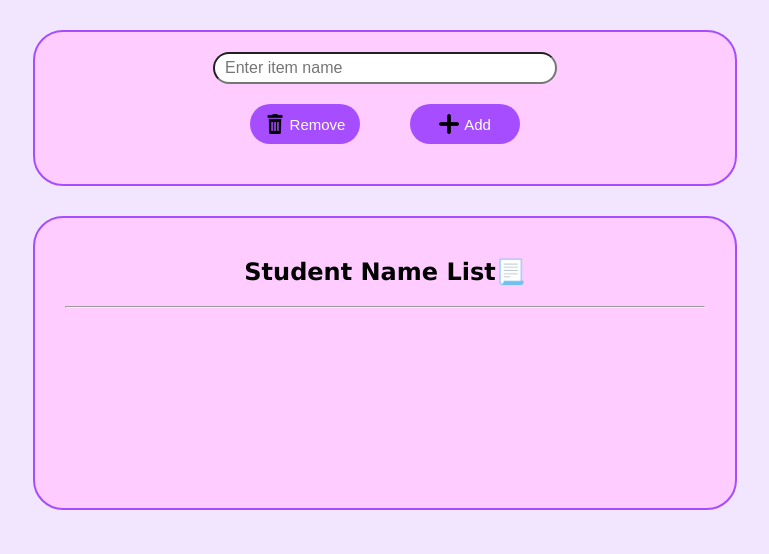
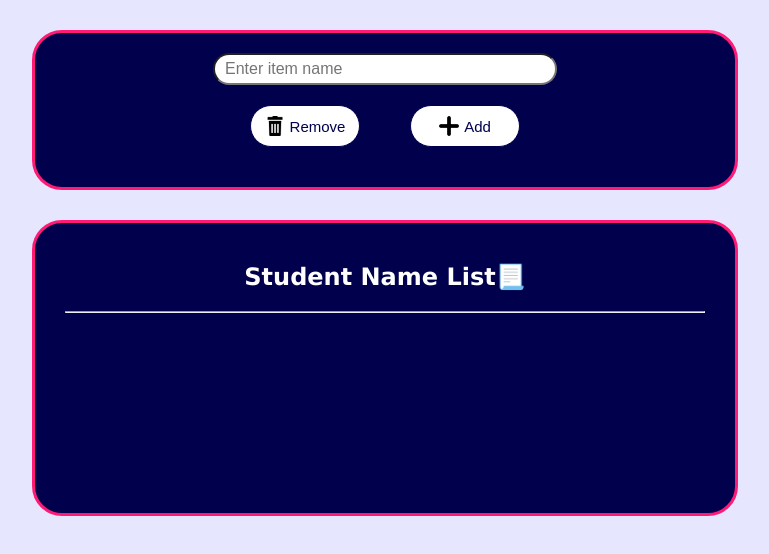
Before and after one commit to shrubhingare220704/student-book, a plain HTML site: page index.html in a window 1280 px wide. Shown: the whole page, without its empty margins (255-1024 px from the left). Drawn offline with Linux system fonts and the light colour scheme.

Commit message:
border color change

```diff
--- a/index.html
+++ b/index.html
@@ -4,23 +4,23 @@
 <head>
     <meta charset="UTF-8">
     <meta name="viewport" content="width=device-width, initial-scale=1.0">
-    <title>Grocery List</title>
+    <title>Student List</title>
     <style>
         body {
             margin: 0;
             padding: 0;
             font-family: Verdana, Geneva, Tahoma, sans-serif;
-            background-color: #f2e6ff;
+            background-color: #e6e6ff;
         }
 
         .container {
             display: block;
             margin: 30px auto;
-            background-color: #ffccff;
+            background-color:  #00004d;
             width: 50%;
             border-radius: 30px;
             padding: 20px 30px;
-            border: 2px solid #a64dff;
+            border: 3px solid #ff1a75;
         }
 
         .order-input {
@@ -46,15 +46,15 @@
             align-items: center;
             padding: 10px 20px;
             font-size: 15px;
-            background-color: #a64dff;
-            color: white;
+            background-color: white;
+            color: #00004d;
             border-radius: 50px;
-            border: none;
+            border: 1px solid #00004d;
             cursor: pointer;
         }
 
         button:hover {
-            border: 1px solid black;
+            border: 1px solid white;
         }
 
         .action-btn-icon {
@@ -63,7 +63,7 @@
         }
 
         .orderContainer {
-            background-color: #ffccff;
+            background-color:  #00004d;
             display: block;
             border-radius: 30px;
             padding: 20px 30px;
@@ -80,6 +80,7 @@
 
         .text-center {
             text-align: center;
+            color: white;
         }
     </style>
 </head>
```
